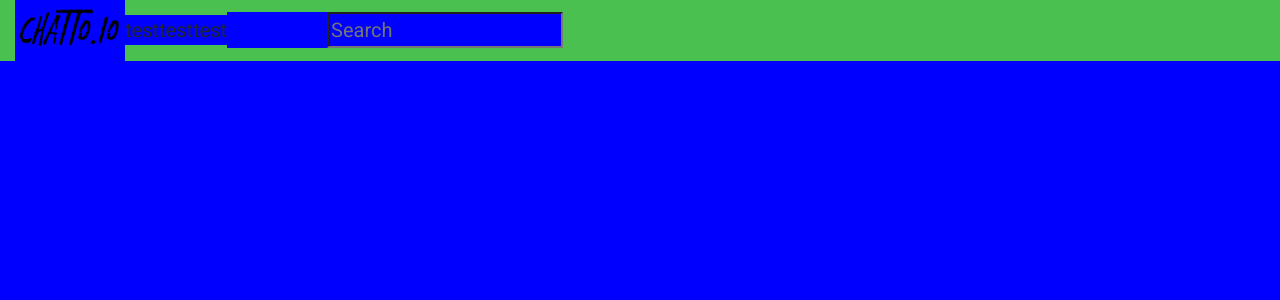
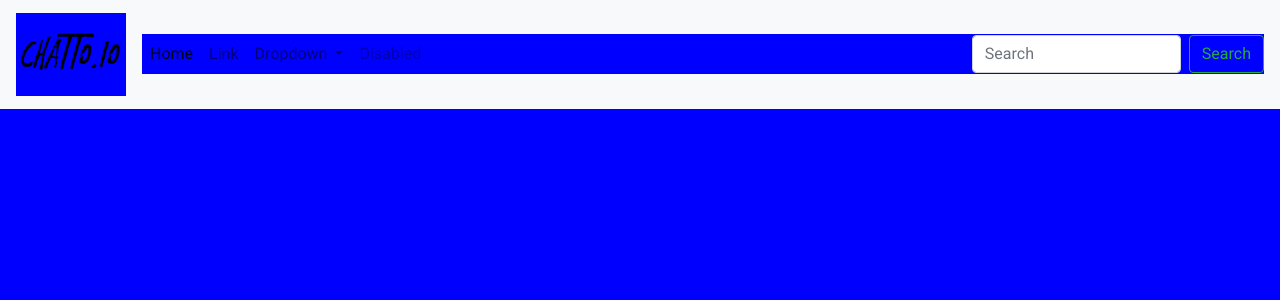
Before and after one commit to kitealva/WB-games, a Flask app: page / in a window 1280 px wide. Shown: the top 300 px of the page. Run offline with Flask 2, Linux system fonts and the light colour scheme; some libraries are stand-ins or nearby versions.

Commit message:
nav-commit

```diff
--- a/static/style.css
+++ b/static/style.css
@@ -13,7 +13,7 @@
 
 .search-bar{
     display: flex;
-    margin-right: -1;
+    margin-left: 900px;
     padding-left: 100px;
 }
 #search-input{
--- a/templates/base.html
+++ b/templates/base.html
@@ -10,19 +10,47 @@
     <link rel="preconnect" href="https://fonts.googleapis.com"><link rel="preconnect" href="https://fonts.gstatic.com" crossorigin><link href="https://fonts.googleapis.com/css2?family=Roboto:wght@100;300;400&display=swap" rel="stylesheet">
     <title> {% block title %} Test {% endblock %} </title>
 </head>
-<div class="container-fluid">
-    <img src="../static/images/CHATTO-io-logo.png" alt="logo" width="110">
-    <div class="nav-row"> test</div>
-    <div class="nav-row"> test</div>
-    <div class="nav-row"> test</div>
-    <form class="search-bar">
-        <input type="text" id="search-input" placeholder="Search">
-    </form>
-</div>
-
 
 <body>
-    {% block head %}{% endblock %}
+    {% block head %}
+    <nav class="navbar navbar-expand-lg navbar-light bg-light">
+        <a class="navbar-brand" href="/">
+        <img src="../static/images/CHATTO-io-logo.png" alt="logo" width="110">
+        </a>
+        <button class="navbar-toggler" type="button" data-toggle="collapse" data-target="#navbarSupportedContent" aria-controls="navbarSupportedContent" aria-expanded="false" aria-label="Toggle navigation">
+          <span class="navbar-toggler-icon"></span>
+        </button>
+
+        <div class="collapse navbar-collapse" id="navbarSupportedContent">
+          <ul class="navbar-nav mr-auto">
+            <li class="nav-item active">
+              <a class="nav-link" href="#">Home <span class="sr-only">(current)</span></a>
+            </li>
+            <li class="nav-item">
+              <a class="nav-link" href="#">Link</a>
+            </li>
+            <li class="nav-item dropdown">
+              <a class="nav-link dropdown-toggle" href="#" id="navbarDropdown" role="button" data-toggle="dropdown" aria-haspopup="true" aria-expanded="false">
+                Dropdown
+              </a>
+              <div class="dropdown-menu" aria-labelledby="navbarDropdown">
+                <a class="dropdown-item" href="#">Action</a>
+                <a class="dropdown-item" href="#">Another action</a>
+                <div class="dropdown-divider"></div>
+                <a class="dropdown-item" href="#">Something else here</a>
+              </div>
+            </li>
+            <li class="nav-item">
+              <a class="nav-link disabled" href="#">Disabled</a>
+            </li>
+          </ul>
+          <form class="form-inline my-2 my-lg-0">
+            <input class="form-control mr-sm-2" type="search" placeholder="Search" aria-label="Search">
+            <button class="btn btn-outline-success my-2 my-sm-0" type="submit">Search</button>
+          </form>
+        </div>
+      </nav>
+    {% endblock %}
     {% block body %}{% endblock %}
     <script src="https://code.jquery.com/jquery-3.2.1.slim.min.js" integrity="sha384-KJ3o2DKtIkvYIK3UENzmM7KCkRr/rE9/Qpg6aAZGJwFDMVNA/GpGFF93hXpG5KkN" crossorigin="anonymous"></script>
     <script src="https://cdn.jsdelivr.net/npm/popper.js@1.12.9/dist/umd/popper.min.js" integrity="sha384-ApNbgh9B+Y1QKtv3Rn7W3mgPxhU9K/ScQsAP7hUibX39j7fakFPskvXusvfa0b4Q" crossorigin="anonymous"></script>
```
